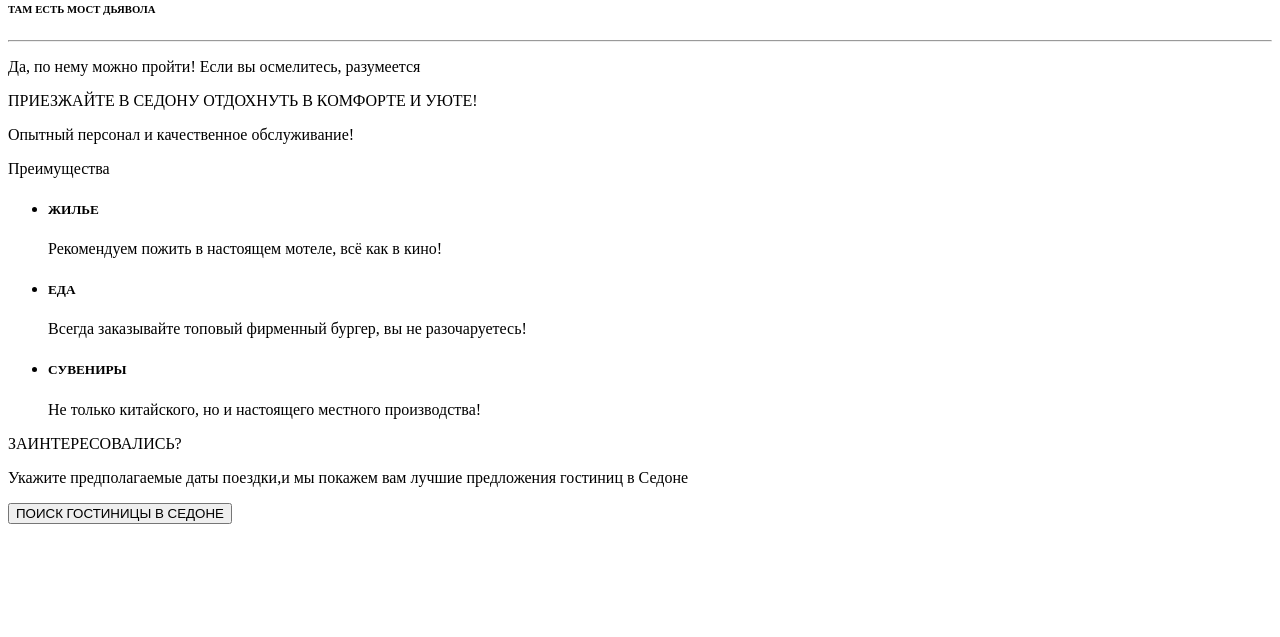
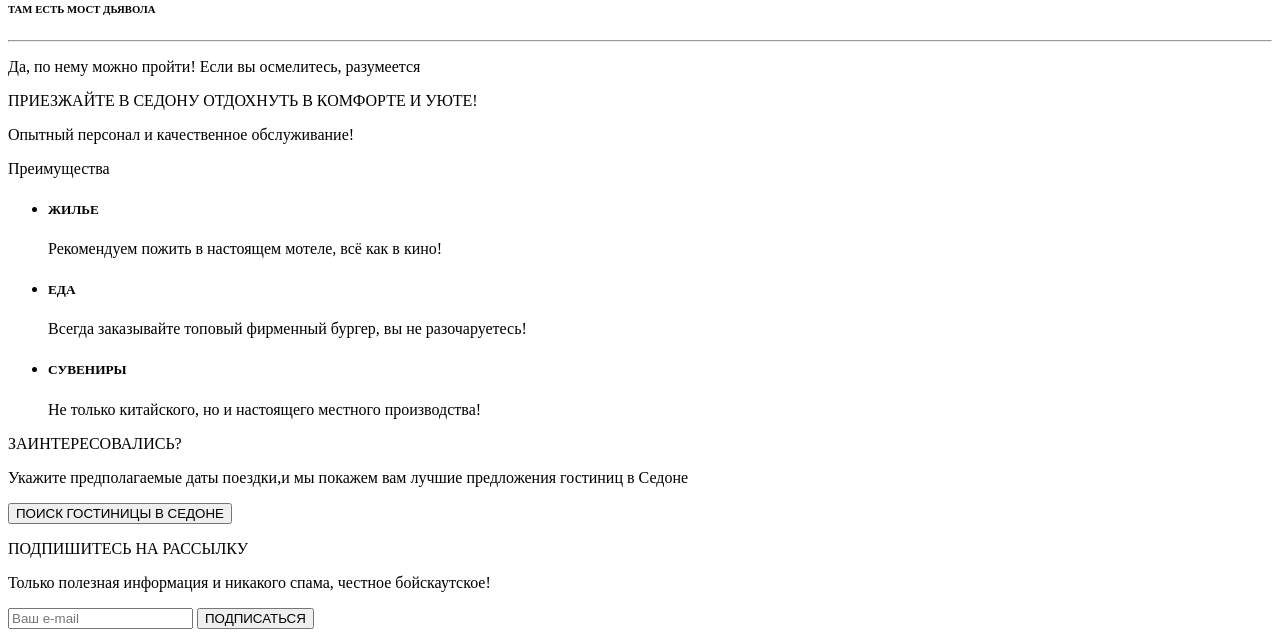
Before and after one commit to lvitskaya/2315389-sedona-36, a plain HTML site: page index.html in a window 1280 px wide. Shown: the part 826-1463 px from the top of the page. Before the commit the page ends 1358 px from the top, so only its background shows below. Drawn offline with Linux system fonts and the light colour scheme.

Commit message:
кнопка Введите Ваш email

```diff
--- a/index.html
+++ b/index.html
@@ -116,7 +116,14 @@
       </form>
 </section>
 
-<section class=""
+<section class="row">
+      <p>ПОДПИШИТЕСЬ НА РАССЫЛКУ</p>
+<p class="row-description">Только полезная информация и никакого спама, честное бойскаутское!</p>
+<input type="email" placeholder="Ваш e-mail" />
+<label>
+  <button class="row-button" type="submit">ПОДПИСАТЬСЯ</button>
+</label>
+</section>
 
 <footer>
 
```
